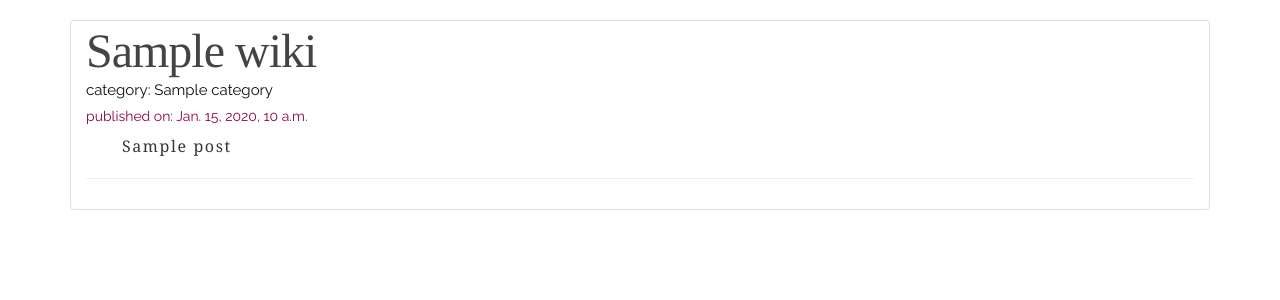
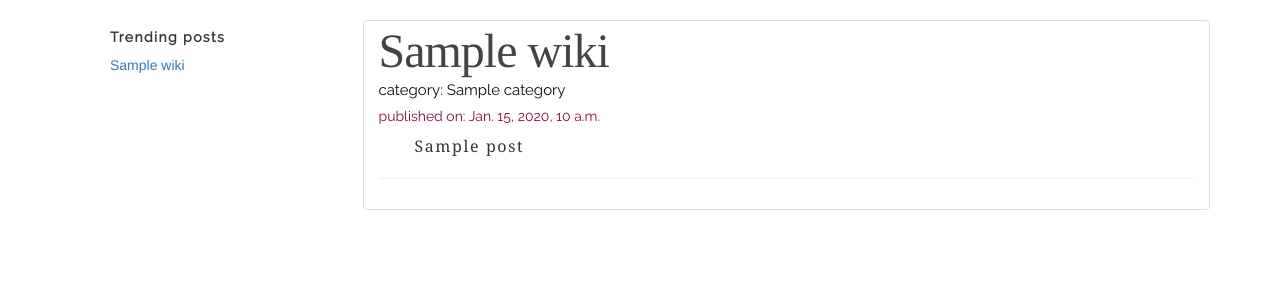
Before and after one commit to jobm/WIKI-LITE, a Django app: template Wiki/templates/wiki_home.html in a window 1280 px wide. Shown: the part 51-351 px from the top of the page. Run offline with Django 3.2, Linux system fonts and the light colour scheme; the template is opened without the code that fills it: most values are stand-ins (such as "Sample title", 1, 10 or a date in 2020); some libraries are stand-ins or nearby versions.

Commit message:
added trending posts sections

```diff
--- a/Wiki/templates/wiki_home.html
+++ b/Wiki/templates/wiki_home.html
@@ -1,6 +1,19 @@
 {% extends 'Layout.html' %}
 {% block content %}
 <div class="container">
+  <div class="row">
+
+  <div class="col-md-3">
+    <ul class="post_categories">
+        {% for wiki in wikis  %}
+        <h4>Trending posts</h4>
+        <a class="post_title_category" href="{% url "wikis:details" wiki.pk %}">{{wiki.title}}</a>
+
+        {% endfor %}
+    </ul>
+
+  </div>
+  <div class="col-md-9">
   <ul class="list-group">
     {% for wiki in wikis  %}
       <li class="list-group-item">
@@ -15,5 +28,7 @@
       </li>
     {% endfor %}
   </ul>
+ </div>
+</div>
 </div>
 {% endblock %}
--- a/assets/css/custom.css
+++ b/assets/css/custom.css
@@ -1,6 +1,9 @@
 .text-align-center {
 	text-align: center;
 }
+/*main posts feed styling
+
+*/
 .post_title{
 	font-family: times, Times New Roman, times-roman, georgia, serif;
 	font-size: 48px;
@@ -32,3 +35,13 @@
 	text-indent: 9.5mm;
   line-height: 1.5;
 }
+
+/*post category styling
+
+*/
+.post_categories h4{
+		font-family: 'Raleway', sans-serif;
+		font-size: 1.4rem;
+		font-weight: bold;
+		letter-spacing: 0.1em;
+}
```
